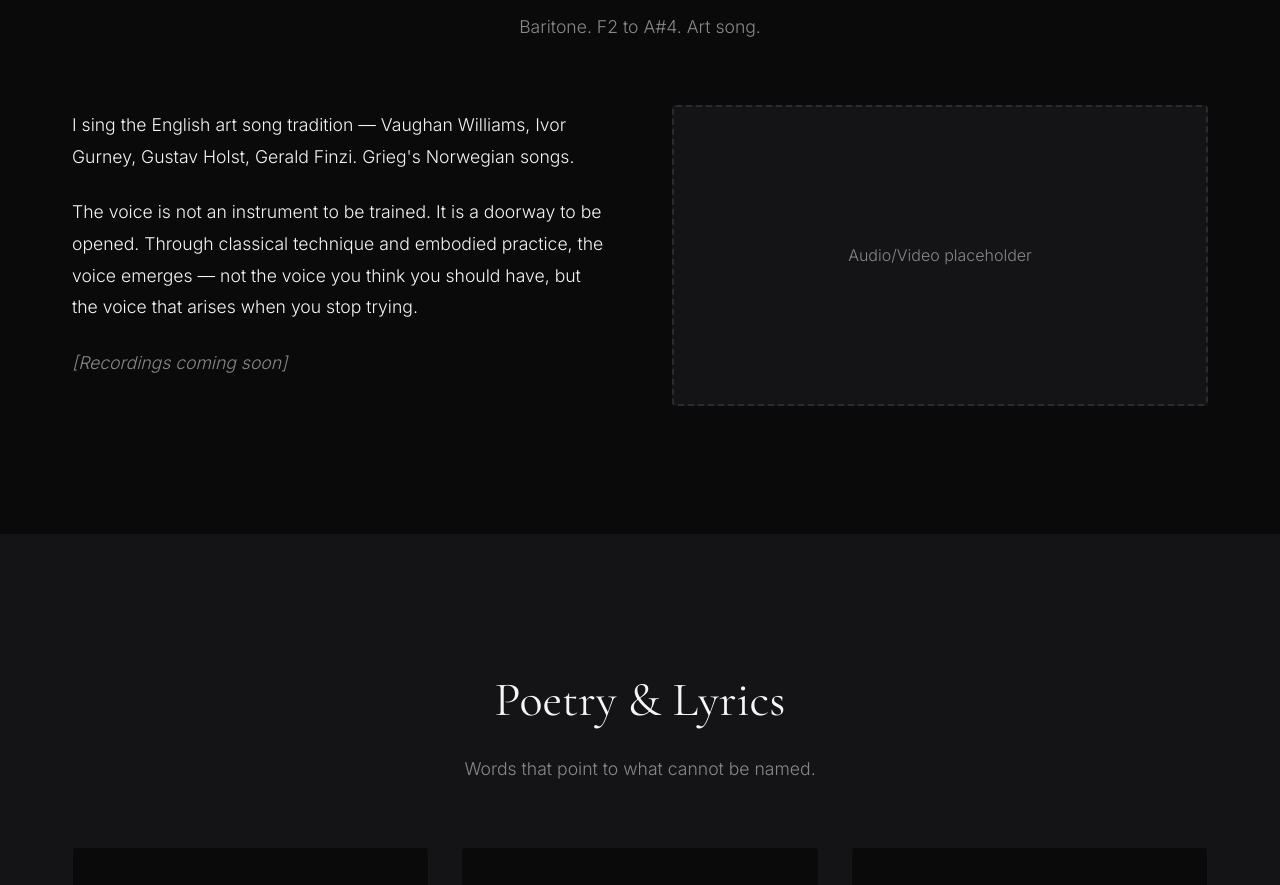
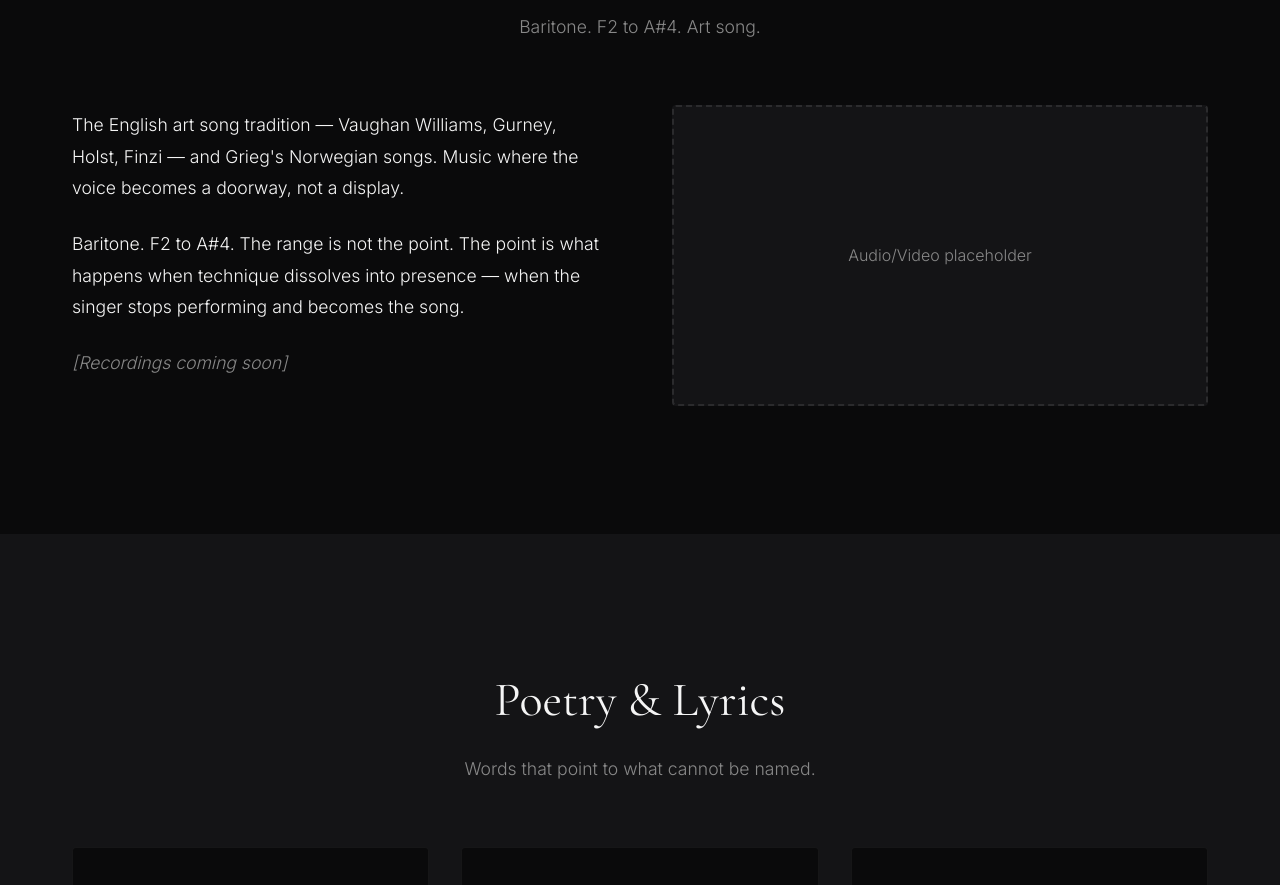
Before and after one commit to hognek/website, a plain HTML site: page index.html in a window 1280 px wide. Shown: the part 1008-1893 px from the top of the page. Drawn offline with nearby package versions, Linux system fonts and the light colour scheme.

Commit message:
Refine Voice section text
- First paragraph: repertoire + purpose (doorway, not display)
- Second paragraph: range + the real point (technique dissolving into presence)
- Remove 'I sing' — passive, just listing
- Remove redundant 'doorway to be opened' — already implied
- Tighter, more aligned with site's voice

```diff
--- a/index.html
+++ b/index.html
@@ -46,8 +46,8 @@
 
             <div class="voice-content">
                 <div class="voice-text">
-                    <p>I sing the English art song tradition — Vaughan Williams, Ivor Gurney, Gustav Holst, Gerald Finzi. Grieg's Norwegian songs.</p>
-                    <p>The voice is not an instrument to be trained. It is a doorway to be opened. Through classical technique and embodied practice, the voice emerges — not the voice you think you should have, but the voice that arises when you stop trying.</p>
+                    <p>The English art song tradition — Vaughan Williams, Gurney, Holst, Finzi — and Grieg's Norwegian songs. Music where the voice becomes a doorway, not a display.</p>
+                    <p>Baritone. F2 to A#4. The range is not the point. The point is what happens when technique dissolves into presence — when the singer stops performing and becomes the song.</p>
                     <p>[Recordings coming soon]</p>
                 </div>
                 <div class="voice-media">
```
